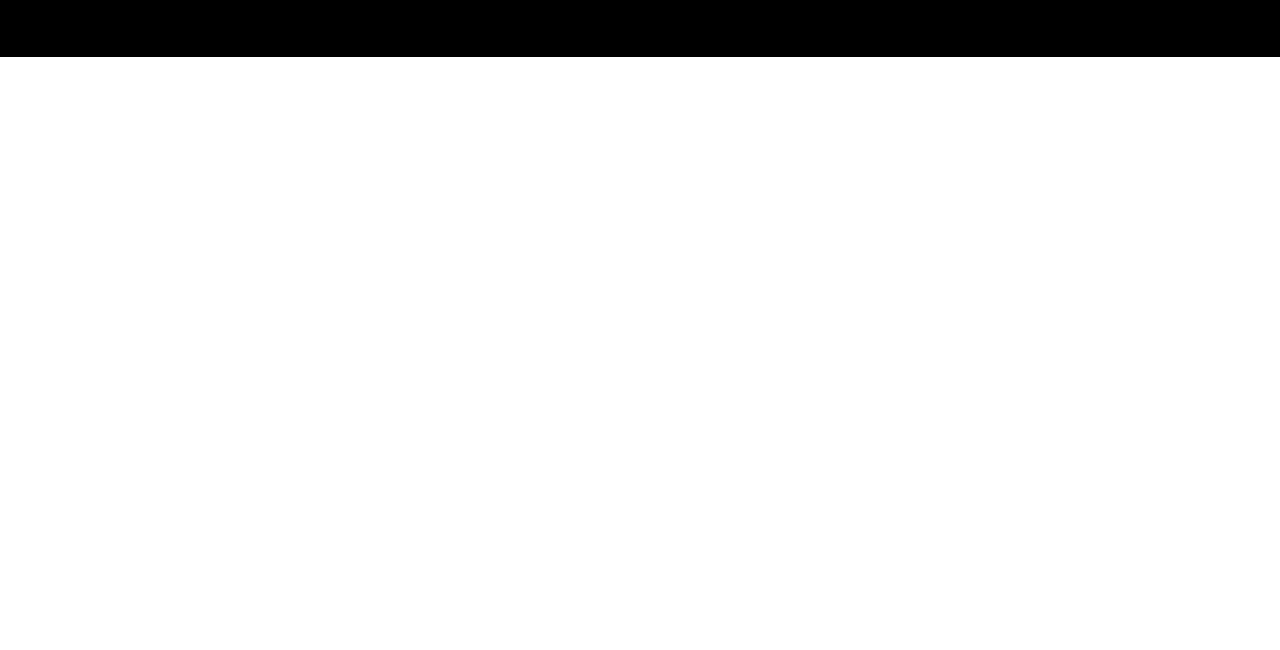
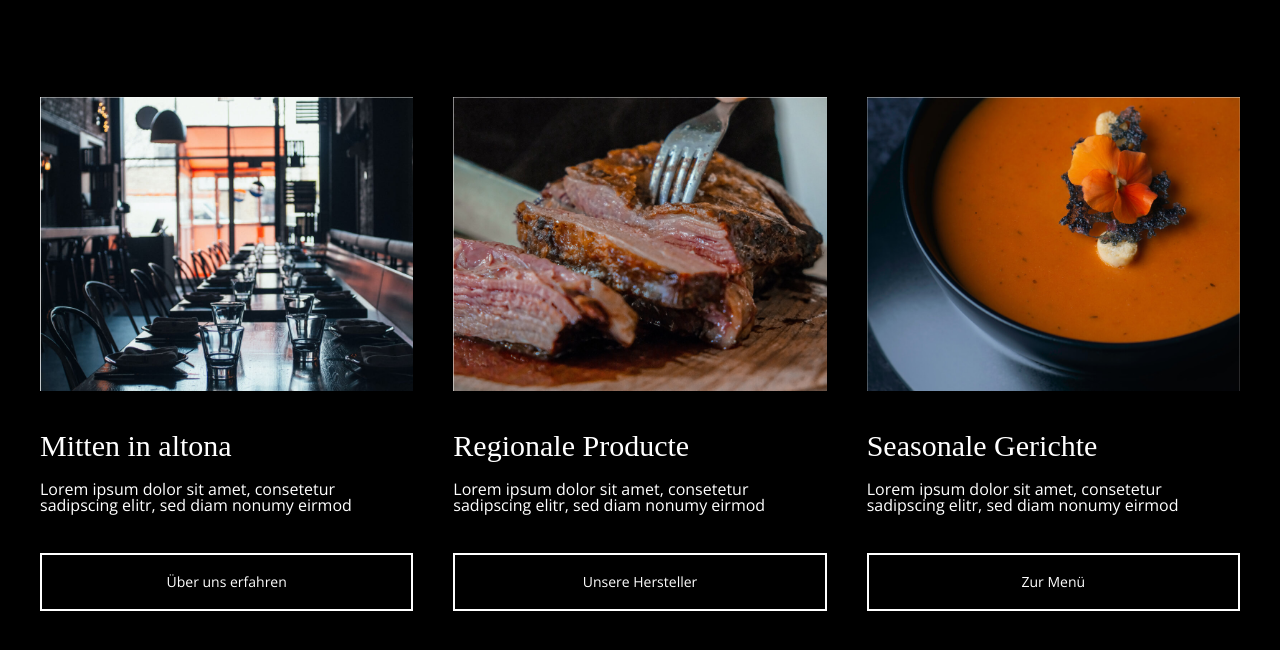
Before and after one commit to katja-runge-olivera/chezsam-website, a Gatsby site: page / in a window 1280 px wide. Shown: the part 636-1286 px from the top of the page. Before the commit the page ends 800 px from the top, so only its background shows below. Built offline with nearby package versions, Linux system fonts and the light colour scheme; Gatsby itself is replaced by a stand-in of ours; a web font is replaced by a local one.

Commit message:
feat: create columns component

```diff
--- a/src/components/Button/index.tsx
+++ b/src/components/Button/index.tsx
@@ -5,10 +5,11 @@ type ButtonProps = {
     buttonLabel: string;
     buttonHref: string;
     buttonColor?: string;
+    className?: string;
 }
 
-export const Button = ({ buttonLabel, buttonHref, buttonColor }: ButtonProps) => {
-    const classes = `${styles.button} ${styles[buttonColor as string]}`;
+export const Button = ({ buttonLabel, buttonHref, buttonColor, className }: ButtonProps) => {
+    const classes = `${styles.button} ${styles[buttonColor as string]} ${className}`;
     return (
         <a href={buttonHref} className={classes}>
             {buttonLabel}
--- a/src/components/Button/styles.module.scss
+++ b/src/components/Button/styles.module.scss
@@ -3,6 +3,7 @@
     padding: 15px 20px;
     text-decoration: none;
     color: #fff;
+    font-size: 14px;
 
     @media (min-width: 768px) {
         padding: 20px 40px;
--- /dev/null
+++ b/src/components/Columns/index.tsx
@@ -0,0 +1,43 @@
+import React from "react";
+
+import { Location } from "../../images/columns/Location";
+import { Dishes } from "../../images/columns/Dishes";
+import { Menu } from "../../images/columns/Menu";
+import { Button } from "../Button";
+
+import * as styles from './styles.module.scss';
+
+export const Columns = () => (
+    <div className={styles.root}>
+        <div className={styles.column}>
+            <Location />
+            <h3 className={styles.title}>
+                Mitten in altona
+            </h3>
+            <p className={styles.text}>
+                Lorem ipsum dolor sit amet, consetetur sadipscing elitr, sed diam nonumy eirmod
+            </p>
+            <Button buttonColor="buttonGhost" buttonHref="#location" buttonLabel="Über uns erfahren" className={styles.button} />
+        </div>
+        <div className={styles.column}>
+            <Dishes />
+            <h3 className={styles.title}>
+                Regionale Producte
+            </h3>
+            <p className={styles.text}>
+                Lorem ipsum dolor sit amet, consetetur sadipscing elitr, sed diam nonumy eirmod
+            </p>
+            <Button buttonColor="buttonGhost" buttonHref="#dishes" buttonLabel="Unsere Hersteller" className={styles.button} />
+        </div>
+        <div className={styles.column}>
+            <Menu />
+            <h3 className={styles.title}>
+                Seasonale Gerichte
+            </h3>
+            <p className={styles.text}>
+                Lorem ipsum dolor sit amet, consetetur sadipscing elitr, sed diam nonumy eirmod
+            </p>
+            <Button buttonColor="buttonGhost" buttonHref="#menu" buttonLabel="Zur Menü" className={styles.button} />
+        </div>
+    </div>
+);
--- /dev/null
+++ b/src/components/Columns/styles.module.scss
@@ -0,0 +1,55 @@
+.root {
+    display: flex;
+    flex-direction: column;
+    padding: 20px;
+    box-sizing: border-box;
+    color: #fff;
+
+    @media (min-width: 768px) {
+        flex-direction: row;
+        padding: 40px 40px 60px;
+    }
+
+    :last-child {
+        margin-right: 0;
+        margin-bottom: 0;
+    }
+}
+
+.column {
+    box-sizing: border-box;
+    margin-bottom: 50px;
+
+    @media (min-width: 768px) {
+        margin-right: 20px;
+        margin-bottom: 0;
+    }
+
+    @media (min-width: 1080px) {
+        margin-right: 40px;
+    }
+}
+
+.title {
+    font-size: 25px;
+    flex: 1;
+    margin-top: 40px;
+
+    @media (min-width: 768px) {
+        font-size: 20px;
+    }
+
+    @media (min-width: 1080px) {
+        font-size: 30px;
+        margin-top: 40px;
+    }
+}
+
+.text {
+    margin-top: 20px;
+}
+
+.button {
+    text-align: center;
+    margin-top: 40px;
+}
--- /dev/null
+++ b/src/images/columns/Dishes.tsx
@@ -0,0 +1,10 @@
+import React from "react"
+import { StaticImage } from "gatsby-plugin-image"
+
+type ImageProps = {
+    classes?: string;
+}
+
+export const Dishes = ({ classes }: ImageProps) => {
+    return <StaticImage src="../dishes.jpg" alt="location" className={classes} />
+}
--- a/src/images/columns/Location.tsx
+++ b/src/images/columns/Location.tsx
@@ -2,9 +2,9 @@ import React from "react"
 import { StaticImage } from "gatsby-plugin-image"
 
 type ImageProps = {
-    classes: string;
+    classes?: string;
 }
 
-export const HeroImage = ({ classes }: ImageProps) => {
-    return <StaticImage src="../hero-image.jpg" alt="A dinosaur" layout="constrained" className={classes} />
+export const Location = ({ classes }: ImageProps) => {
+    return <StaticImage src="../location.jpg" alt="location" className={classes} />
 }
--- /dev/null
+++ b/src/images/columns/Menu.tsx
@@ -0,0 +1,10 @@
+import React from "react"
+import { StaticImage } from "gatsby-plugin-image"
+
+type ImageProps = {
+    classes?: string;
+}
+
+export const Menu = ({ classes }: ImageProps) => {
+    return <StaticImage src="../menu.jpg" alt="menu" className={classes} />
+}
--- a/src/pages/index.tsx
+++ b/src/pages/index.tsx
@@ -3,6 +3,9 @@ import type { PageProps } from "gatsby"
 
 import { Header } from "../components/Header";
 import { Hero } from "../components/Hero";
+import { Columns } from "../components/Columns";
+
+import * as styles from './styles.module.scss'
 
 import '../styles/index.scss'
 
@@ -16,9 +19,10 @@ const IndexPage: React.FC<PageProps> = () => {
         <link href="https://fonts.googleapis.com/css2?family=Volkhov:wght@700&display=swap" rel="stylesheet" />
         <link href="https://fonts.googleapis.com/css2?family=Open+Sans:wght@300&display=swap" rel="stylesheet" />
       </head>
-      <body>
+      <body className={styles.root}>
         <Header />
         <Hero />
+        <Columns />
       </body>
     </React.Fragment>
   )
--- /dev/null
+++ b/src/pages/styles.module.scss
@@ -0,0 +1,5 @@
+@use '../styles/constants.scss' as *;
+
+.root {
+    background-color: $mainBackgroundColor;
+}
```
Also changed, not shown: src/images/dishes.jpg (added), src/images/location.jpg (added), src/images/menu.jpg (added).
